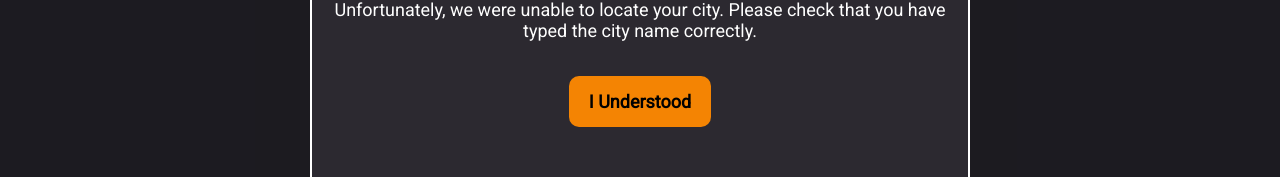
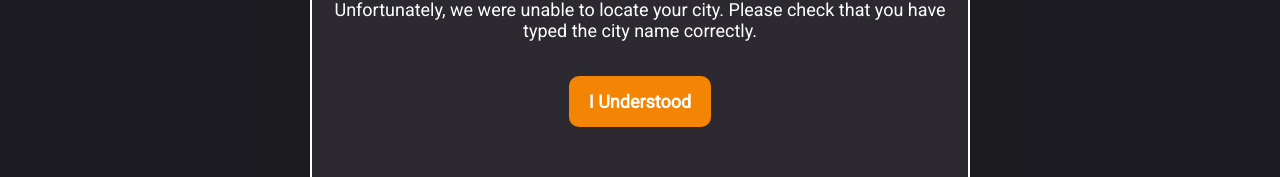
Before and after one commit to parkluthor123/react-weather, a Next.js app: page / in a window 1280 px wide. Shown: the part 376-553 px from the top of the page. Built offline with nearby package versions, Linux system fonts and the light colour scheme; no server answers.

Commit message:
finalizado 98%

```diff
--- a/src/pages/index.tsx
+++ b/src/pages/index.tsx
@@ -2,7 +2,6 @@ import type { NextPage } from 'next'
 import SearchComponent from '../components/SearchComponent'
 import WheatherHubComponent from '../components/WheatherHubComponent'
 import ForecastComponent from '../components/ForecastComponent'
-import { Line } from 'react-chartjs-2';
 import GraphComponent from '../components/GraphComponent';
 
 const Home: NextPage = () => {
--- a/src/providers/DataProvider.tsx
+++ b/src/providers/DataProvider.tsx
@@ -92,7 +92,6 @@ export function DataProvider({children})
                 let arrayHours: string[] = [];
                 let arrayTemperature: string[] = [];
 
-                console.log(arrNextWeather)
                 arrNextWeather[0].map((el: any)=>{
                     arrayHours.push(moment.unix(el.dt).format('HH:mm'))
                     arrayTemperature.push(el.main.temp_max)
--- a/src/styles/global.ts
+++ b/src/styles/global.ts
@@ -29,7 +29,7 @@ export const NavTop = styled.nav`
 
             h1{
                 font-size: 36px;
-                color: #fff;
+                color: ${props => props.theme.colors.text};
             }
         }
 `;
@@ -48,14 +48,14 @@ export const SwitchTheme = styled.button`
     height: 50px;
     border-style: none;
     background-color: transparent;
-    border: 2px solid #fff;
+    border: 2px solid ${props => props.theme.colors.text};
     display: flex;
     justify-content: center;
     align-items: center;
     border-radius: 5px;
     cursor: pointer;
         i{
-            color: #fff;
+            color: ${props => props.theme.colors.text};
         }
 `;
 
@@ -80,7 +80,7 @@ export const SearchWrapper = styled.section`
                     width: var(--full);
                     height: 50px;
                     padding: 0 15px;
-                    color: #ccc
+                    color: ${props=>props.theme.colors.inputText};
                 }
         }
 `;
@@ -105,7 +105,7 @@ export const WheatherHubWrapper = styled.section`
                                 span{
                                     display: flex;
                                     font-size: 36px;
-                                    color: #fff;
+                                    color: ${props => props.theme.colors.text};
                                     font-weight: 900;
                                     line-height: 42px;
                                 }
@@ -146,7 +146,7 @@ export const WheatherHubWrapper = styled.section`
                                             font-weight: 900;
                                             font-size: 36px;
                                             line-height: 42px;
-                                            background: linear-gradient(180deg, rgba(196, 196, 196, 0.2) -79.96%, rgba(196, 196, 196, 0.0877044) 6.86%, rgba(196, 196, 196, 0) 78.31%);
+                                            background: ${props=>props.theme.colors.forecastMiniBox};
                                             border-radius: 10px;
                                             border-style: none;
                                             cursor: pointer;
@@ -202,9 +202,7 @@ export const ForecastArea = styled.section`
 export const ForecastBoxWrapper = styled.div`
     width: 172px;
     min-height: 395px;
-    background: linear-gradient(0deg, rgba(196, 196, 196, 0.2) -79.96%,
-                                      rgba(196, 196, 196, 0.0877044) 6.86%,
-                                      rgba(196, 196, 196, 0) 78.31%);
+    background: ${props=>props.theme.colors.forecastBoxBg};
     border-radius: 10px;
     padding: 10px;
     display: flex;
@@ -308,8 +306,8 @@ export const MessageArea = styled.div`
             width: var(--full);
             max-width: 660px;
             min-height: 380px;
-            background-color: ${props=>props.theme.colors.background};
-            border: 2px solid ${props=>props.theme.colors.text};
+            background-color: ${props=>props.theme.modal.background};
+            border: 2px solid ${props=>props.theme.modal.text};
             border-radius: 10px;
             padding: 20px;
             display: flex;
@@ -318,14 +316,14 @@ export const MessageArea = styled.div`
             flex-direction: column;
             gap: 35px;
                 h1{
-                    color: ${props=>props.theme.colors.text};
+                    color: ${props=>props.theme.modal.text};
                     font-size: 36px;
                     text-transform: uppercase;
                     text-align: center;
                 }
 
                 span{
-                    color: ${props=>props.theme.colors.text};
+                    color: ${props=>props.theme.modal.text};
                     text-align: center;
                     display: flex;
                 }
@@ -336,10 +334,11 @@ export const MessageArea = styled.div`
                         button{
                             padding: 15px 20px;
                             border-radius: 10px;
-                            background-color: ${props=>props.theme.colors.primary};
+                            background-color: ${props=>props.theme.modal.btnColor};
                             font-weight: bold;
                             border-style: none;
                             cursor: pointer;
+                            color: ${props=>props.theme.modal.text};
                         }
                 }
         }
--- a/src/styles/themes.ts
+++ b/src/styles/themes.ts
@@ -4,16 +4,38 @@ export const dark = {
         background: '#2C2930',
         bgDark: '#232229',
         text: '#fff',
-        primary: '#F48403'
+        primary: '#F48403',
+        inputText: '#ccc',
+        forecastBoxBg: `linear-gradient(0deg, rgba(196, 196, 196, 0.2) -79.96%,
+                                        rgba(196, 196, 196, 0.0877044) 6.86%,
+                                        rgba(196, 196, 196, 0) 78.31%)`,
+        forecastMiniBox: `linear-gradient(180deg, rgba(196, 196, 196, 0.2) -79.96%,
+                                rgba(196, 196, 196, 0.0877044) 6.86%,
+                                rgba(196, 196, 196, 0) 78.31%)`,
+    },
+    modal:{
+        background: "#2C2930",
+        text: "#fff",
+        btnColor: "#F48403",
     }
 }
 
 export const light = {
     title: 'light',
     colors:{
-        background: '#ccc',
-        bgDark: 'red',
+        background: '#efefef',
+        bgDark: '#c2c2c2',
         text: '#fff',
-        primary: '#F48403'
+        primary: '#2C2930',
+        inputText: '#2C2930',
+        forecastBoxBg: `linear-gradient(0deg, rgba(196, 196, 196, 1) -79.96%,
+                                        rgba(196, 196, 196, 1) 6.86%,
+                                        rgba(196, 196, 196, 1) 78.31%)`,
+        forecastMiniBox: `rgba(255, 255, 255, 1)`,
+    },
+    modal:{
+        background: "#c2c2c2",
+        text: "#fff",
+        btnColor: "#2C2930",
     }
 }
```
Also changed, not shown: src/styles/styled.d.ts (+9 -1 lines).
